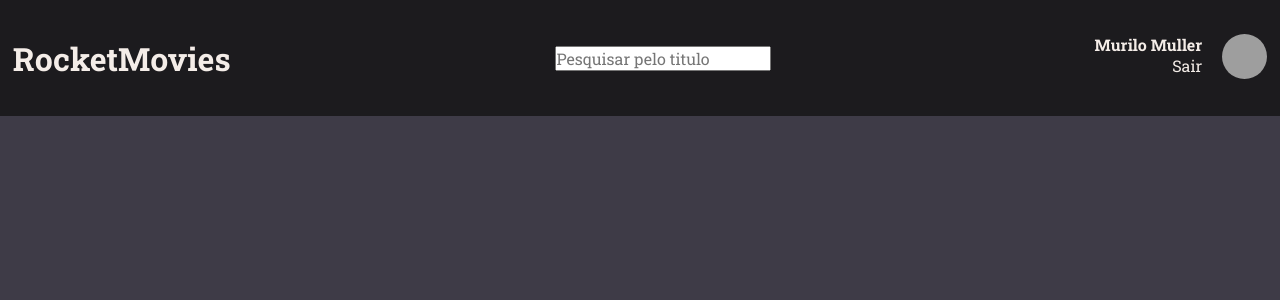
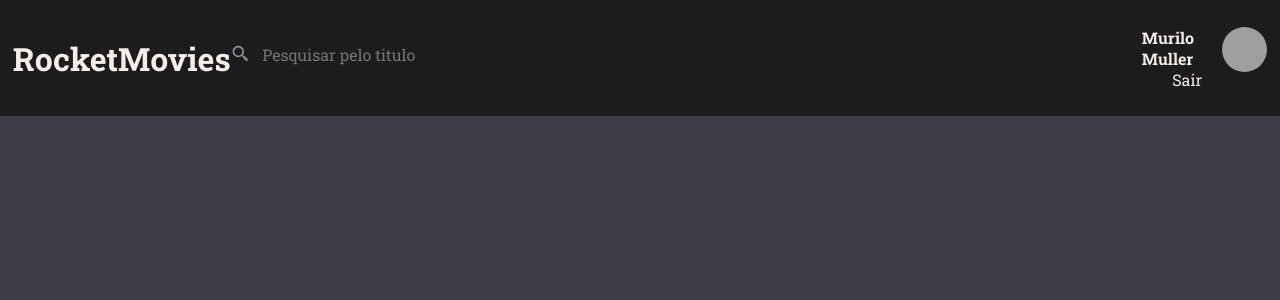
Before and after one commit to MullerHub/Rocketseat-Explorer, a React (Vite) app in the folder Stage0902_desafio/RocketMovies/: page / in a window 1280 px wide. Shown: the top 300 px of the page. Built offline with nearby package versions, Linux system fonts and the light colour scheme; grey boxes are pictures that could not be loaded.

Commit message:
Input styles add

```diff
--- a/Stage0902_desafio/RocketMovies/package.json
+++ b/Stage0902_desafio/RocketMovies/package.json
@@ -11,6 +11,7 @@
   "dependencies": {
     "react": "^18.2.0",
     "react-dom": "^18.2.0",
+    "react-icons": "^4.4.0",
     "styled-components": "^5.3.6"
   },
   "devDependencies": {
--- a/Stage0902_desafio/RocketMovies/src/components/Header/index.jsx
+++ b/Stage0902_desafio/RocketMovies/src/components/Header/index.jsx
@@ -1,11 +1,13 @@
+import { Input } from '../Input'
 import { Container, Perfil } from './styles'
+import { BiSearchAlt2 } from 'react-icons/bi'
 
 export function Header() {
   return (
 
     <Container>
       <h1>RocketMovies</h1>
-      <input placeholder='Pesquisar pelo titulo' />
+      <Input placeholder='Pesquisar pelo titulo' icon={BiSearchAlt2} />
       <div>
         <div>
           <strong>Murilo Muller</strong>
--- a/Stage0902_desafio/RocketMovies/src/components/Input/styles.js
+++ b/Stage0902_desafio/RocketMovies/src/components/Input/styles.js
@@ -2,4 +2,22 @@ import styled from 'styled-components'
 
 export const Container = styled.div`
   width: 100%;
+  display: flex;
+  align-items: center;
+  background-color: ${({ theme }) => theme.COLORS.BACKGROUND_900};
+
+  color: ${({ theme }) => theme.COLORS.BACKGROUND_700};
+  margin-bottom: 8px;
+  border-radius: 10px;
+
+  > input {
+    height: 56px;
+    width: 100%;
+
+    padding: 12px;
+
+    color: ${({ theme }) => theme.COLORS.WHITE};
+    background: transparent;
+    border: 0;
+  }
 `
--- a/Stage0902_desafio/RocketMovies/src/styles/theme.js
+++ b/Stage0902_desafio/RocketMovies/src/styles/theme.js
@@ -1,5 +1,6 @@
 export default {
   COLORS: {
+    BACKGROUND_950: '#262529',
     BACKGROUND_900: '#1C1B1E',
     BACKGROUND_800: '#3E3B47',
     BACKGROUND_700: '#948F99',
```
Also changed, not shown: 1 other file (tests, documents, lock files or other folders).
